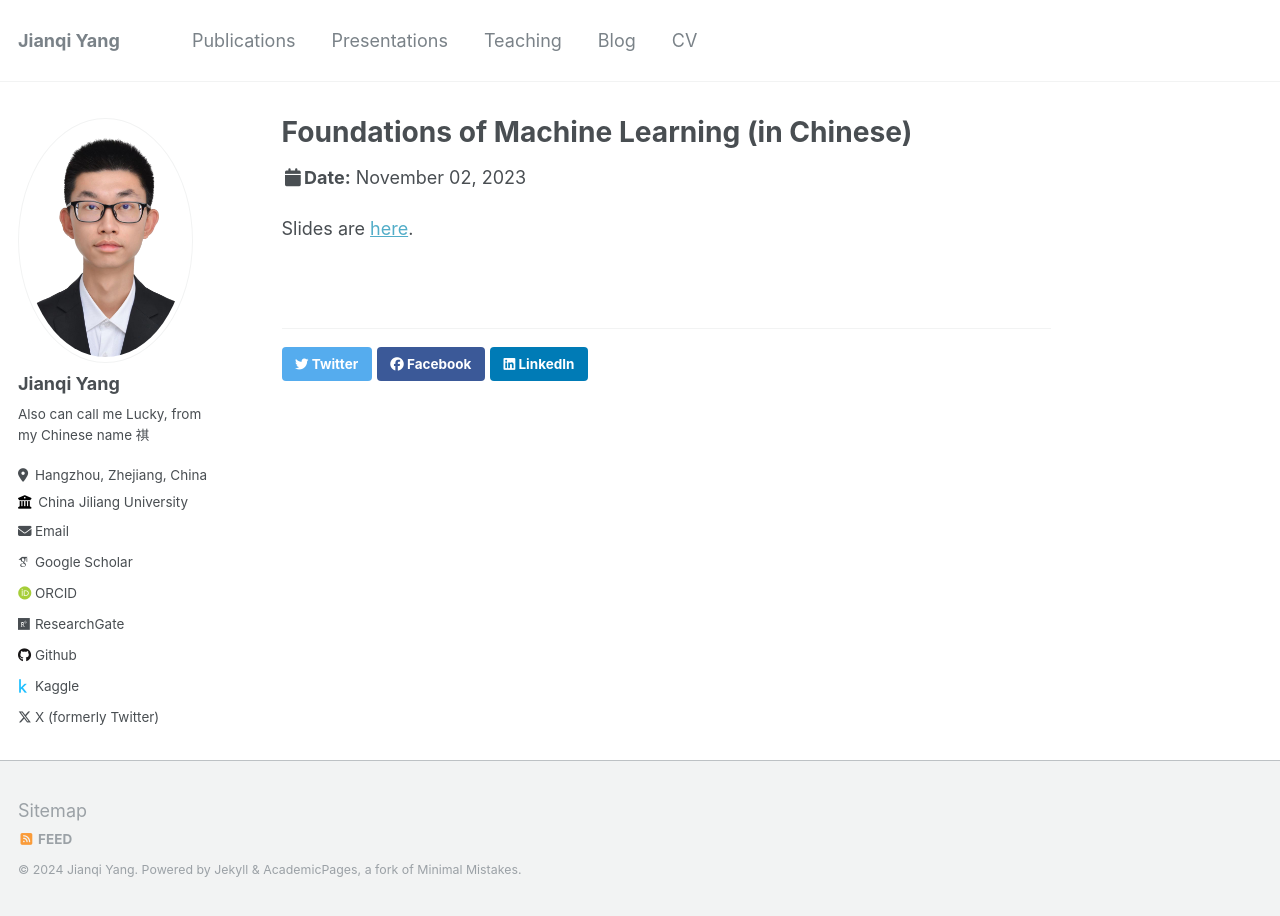
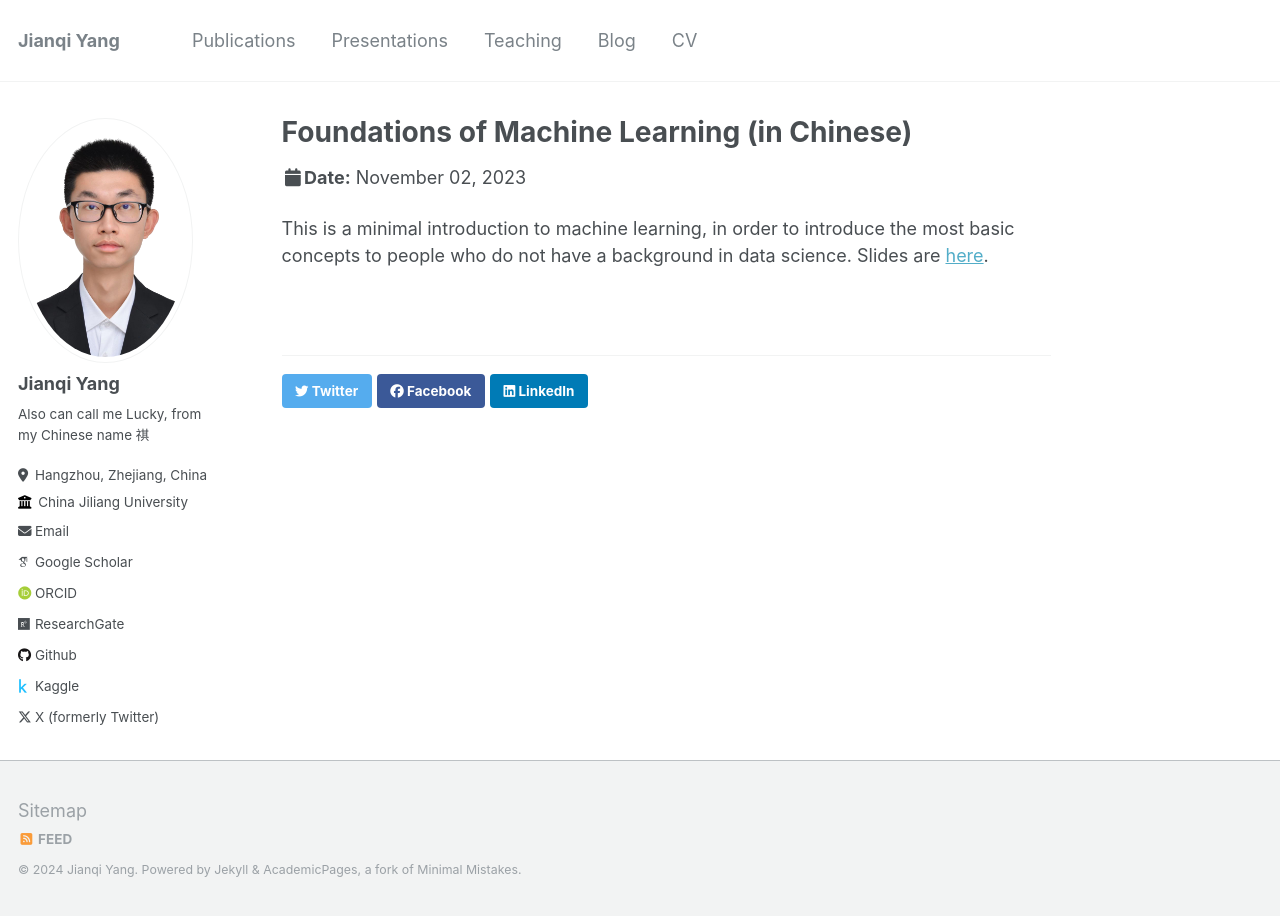
Before and after one commit to thinkswhat/thinkswhat.github.io, a Jekyll site: the page built from _talks/FoundationsML.md, in a window 1280 px wide. Built offline with Jekyll 4.4.1, drawn with Linux system fonts in a browser that asks for light colours; some web fonts are replaced.

Commit message:
Update FoundationsML.md

```diff
--- a/_talks/FoundationsML.md
+++ b/_talks/FoundationsML.md
@@ -8,4 +8,4 @@ date: 2023-11-02
 location: "Hangzhou, Zhejiang"
 ---
 
-Slides are [here](https://github.com/thinkswhat/thinkswhat.github.io/blob/main/files/%E6%9C%BA%E5%99%A8%E5%AD%A6%E4%B9%A0%E7%AE%80%E4%BB%8B.pdf).
+This is a minimal introduction to machine learning, in order to introduce the most basic concepts to people who do not have a background in data science. Slides are [here](https://github.com/thinkswhat/thinkswhat.github.io/blob/main/files/%E6%9C%BA%E5%99%A8%E5%AD%A6%E4%B9%A0%E7%AE%80%E4%BB%8B.pdf).
```
